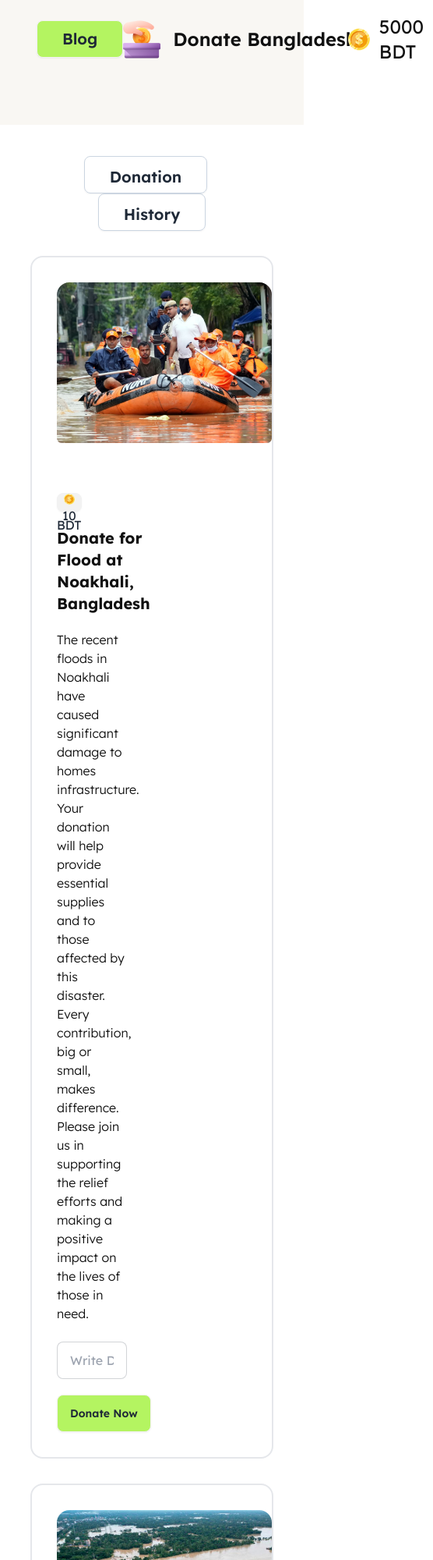
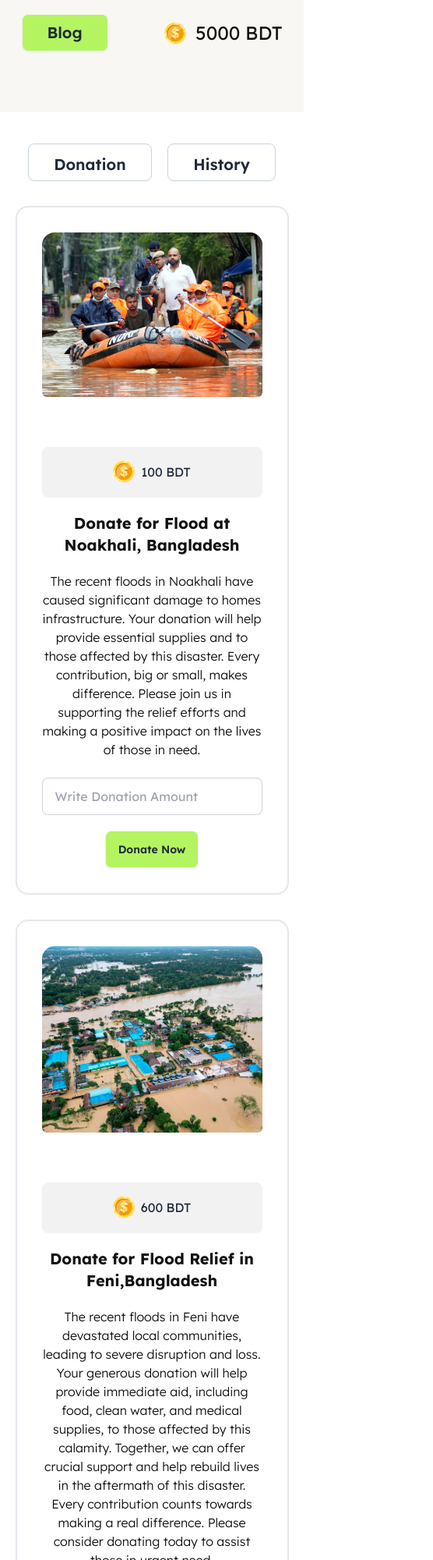
Before and after one commit to ahasanul0001/B10A5-DOM-Quest-Build-and-Manipulate-Code-Files, a plain HTML site: page index.html in a window 390 px wide. Shown: the top 2000 px of the page at 78% size, 556 px wide, since content can reach past the window. Drawn offline with nearby package versions, Linux system fonts and the light colour scheme.

Commit message:
mobile responsive done

```diff
--- a/index.html
+++ b/index.html
@@ -41,26 +41,26 @@
 <body class="font-lex">
     <!-- navbar -->
     <section class="bg-[#F9F7F3] pb-[70px] pt-[10px] sticky top-0 z-50">
-        <div class="container max-w-[80%] mx-auto text-text">
+        <div class="container max-w-[90%] md:max-w-[80%] mx-auto text-text">
             <div class="navbar bg-base-100 bg-[#F9F7F3]">
                 <div class="navbar-start">
                     <button id="btn-blog" class="btn text-xl font-semibold px-8 bg-tia">Blog</button>
                     <!-- home button hidden -->
                 </div>
-                <div class="navbar-center">
+                <div class="hidden sm:block navbar-center">
                     <img src="./assets/logo.png" alt="logo">
                     <a class="text-2xl font-semibold mx-4">Donate Bangladesh</a>
                 </div>
                 <div class="navbar-end">
                     <img src="./assets/coin.png" alt="logo">
-                    <a id="my-balance" class="text-2xl font-normal mx-3">5000 BDT</a>
+                    <a id="my-balance" class="text-2xl font-normal ml-3">5000 BDT</a>
                 </div>
             </div>
         </div>
     </section>
 
     <!-- button section -->
-    <section class="container my-0 bg-white max-w-[80%] mx-auto text-text pt-[40px] pb-[32px] sticky top-[140px] z-40">
+    <section class="container my-0 bg-white sm:max-w-[90%] md:max-w-[80%] mx-auto text-text pt-[40px] pb-[32px] sticky top-[140px] z-40">
         <div class="text-center">
             <button id="donation-btn" class="btn text-xl font-semibold mr-4 p-8 py-3 bg-transparent border-slate-300 hover:bg-tia">Donation</button>
             <button id="history-btn" class="btn text-xl font-semibold px-8 py-3 bg-transparent border-slate-300 hover:bg-tia">History</button>
@@ -68,19 +68,19 @@
     </section>
 
 <!-- card section -->
-    <section id="donation-section" class="container max-w-[80%] mx-auto text-text pb-[80px]">
+    <section id="donation-section" class="container max-w-[90%] md:max-w-[80%] mx-auto text-text pb-[80px]">
         <!-- card-1 -->
         <div class="card lg:card-side mb-8 border-2 bg-transparent">
-            <figure class="m-8 mr-0">
+            <figure class="m-8 md:mr-0">
                 <img src="./assets/noakhali.png" alt="feni" />
             </figure>
-            <div class="card-body w-[50%]">
-                <button class="btn w-[35%] mb-3 btn-xs sm:btn-sm md:btn-md lg:btn-lg">
+            <div class="card-body lg:w-[50%] sm:w-[90%] ">
+                <button class="btn w-full lg:w-[35%] mb-3 btn-xs btn-lg">
                     <img src="./assets/coin.png" alt="logo">
-                    <a class="text-[16px] font-normal"><span id="total-donation-noakhali">10</span> BDT</a>
+                    <a class="text-[16px] font-normal"><span id="total-donation-noakhali">100</span> BDT</a>
                 </button>
-                <h2 class="card-title font-bold mb-3">Donate for Flood at Noakhali, Bangladesh</h2>
-                <p class="mb-4 font-light text-[16px]"> The recent floods in Noakhali have caused significant damage to
+                <h2 class="card-title font-bold mb-3 text-center md:text-left">Donate for Flood at Noakhali, Bangladesh</h2>
+                <p class="mb-4 font-light text-[16px] text-center md:text-left"> The recent floods in Noakhali have caused significant damage to
                     homes infrastructure. Your donation will help provide essential supplies and to those affected by
                     this disaster. Every contribution, big or small, makes difference. Please join us in supporting the
                     relief efforts and making a positive impact on the lives of those in need.</p>
@@ -109,16 +109,16 @@
         </div>
         <!-- card-2 -->
         <div class="card lg:card-side mb-8 border-2 bg-transparent">
-            <figure class="m-8 mr-0">
+            <figure class="m-8 md:mr-0">
                 <img src="./assets/feni.png" alt="feni" />
             </figure>
-            <div class="card-body w-[50%]">
-                <button class="btn w-[35%] mb-3 btn-xs sm:btn-sm md:btn-md lg:btn-lg">
+            <div class="card-body lg:w-[50%] sm:w-[90%]">
+                <button class="btn w-full lg:w-[35%] mb-3 btn-xs btn-lg">
                     <img src="./assets/coin.png" alt="logo">
                     <a id="total-donation-feni" class="text-[16px] font-normal">600 BDT</a>
                 </button>
-                <h2 class="card-title font-bold mb-3">Donate for Flood Relief in Feni,Bangladesh</h2>
-                <p class="mb-4 font-light text-[16px]">The recent floods in Feni have devastated local communities,
+                <h2 class="card-title font-bold mb-3 text-center md:text-left">Donate for Flood Relief in Feni,Bangladesh</h2>
+                <p class="mb-4 font-light text-[16px] text-center md:text-left">The recent floods in Feni have devastated local communities,
                     leading to severe disruption and loss. Your generous donation will help provide immediate aid,
                     including food, clean water, and medical supplies, to those affected by this calamity. Together, we
                     can offer crucial support and help rebuild lives in the aftermath of this disaster. Every
@@ -127,7 +127,7 @@
                 <input id="donate-feni" type="text" placeholder="Write Donation Amount" class="input input-bordered w-[100%]" />
                 <div  class="card-actions items-end">
 
-<!-- Open the modal using ID.showModal() method -->
+                    <!-- Open the modal using ID.showModal() method -->
                     <button id="btn-feni" class="btn mx-auto bg-tia mt-3 font-semibold">Donate Now</button>
                     <dialog id="my_modal_2" class="modal hidden">
                       <div class="modal-box">
@@ -149,16 +149,16 @@
         </div>
         <!-- card-3 -->
         <div class="card lg:card-side mb-8 border-2 bg-transparent">
-            <figure class="m-8 mr-0">
+            <figure class="m-8 md:mr-0">
                 <img src="./assets/quota-protest.png" alt="feni" />
             </figure>
-            <div class="card-body w-full lg:w-[50%] ">
-                <button class="btn w-[35%] mb-3 btn-xs sm:btn-sm md:btn-md lg:btn-lg">
+            <div class="card-body lg:w-[50%] sm:w-[90%] ">
+                <button class="btn w-full lg:w-[35%] mb-3 btn-xs btn-lg">
                     <img src="./assets/coin.png" alt="logo">
                     <a id="total-donation-movement" class="text-[16px] font-normal">2400 BDT</a>
                 </button>
-                <h2 class="card-title font-bold mb-3">Aid for Injured in the Quota Movement</h2>
-                <p class="mb-4 font-light text-[16px]">The recent Quota movement has resulted in numerous injuries and
+                <h2 class="card-title font-bold mb-3 text-center md:text-left">Aid for Injured in the Quota Movement</h2>
+                <p class="mb-4 font-light text-[16px] text-center md:text-left">The recent Quota movement has resulted in numerous injuries and
                     significant hardship for many individuals. Your support is crucial in providing medical assistance,
                     rehabilitation, and necessary supplies to those affected. By contributing, you help ensure that
                     injured individuals receive the care and support they need during this challenging time. Every
--- a/js-files/home.js
+++ b/js-files/home.js
@@ -138,6 +138,6 @@ document.getElementById('history-btn')
 //blog button
 document.getElementById('btn-blog')
     .addEventListener('click', function(){
-        window.location.href = 'blog.html'
+        window.location.href = 'blog.html';
     })
 //home button
```
Also changed, not shown: blog.html (+4 -4 lines).
